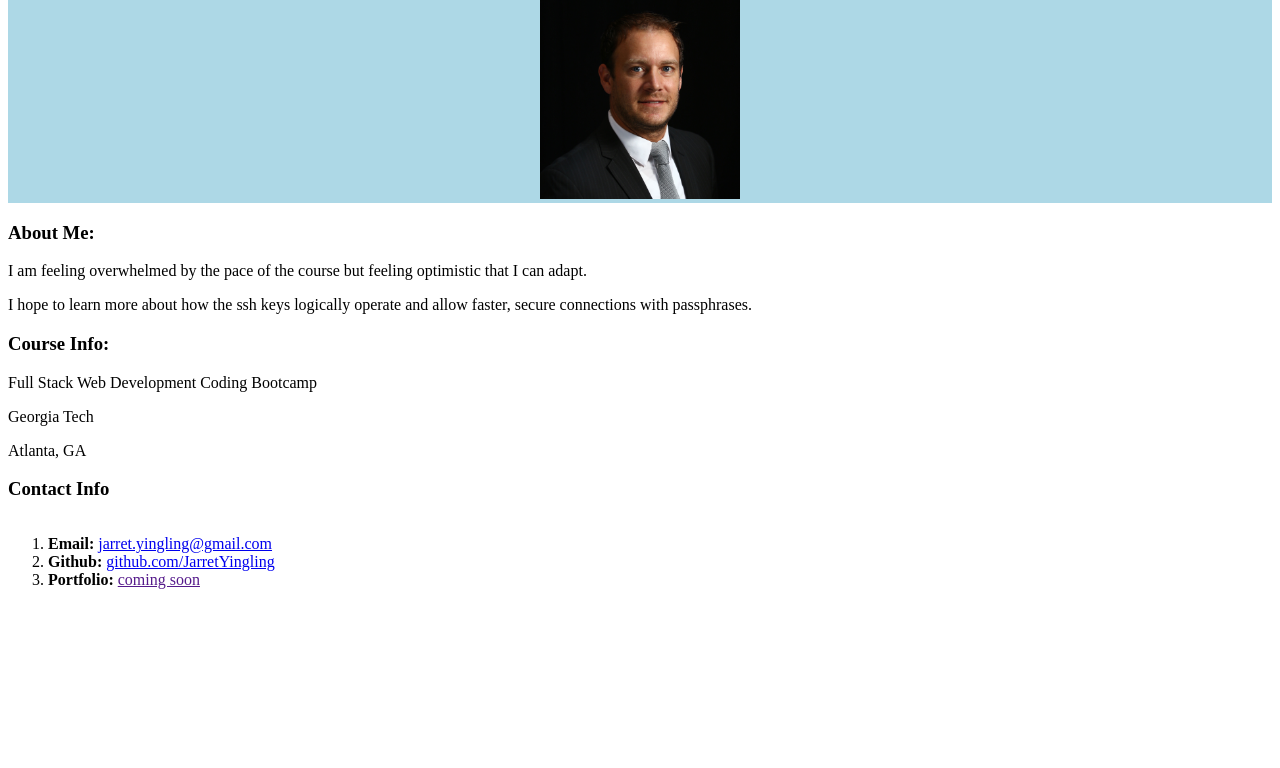
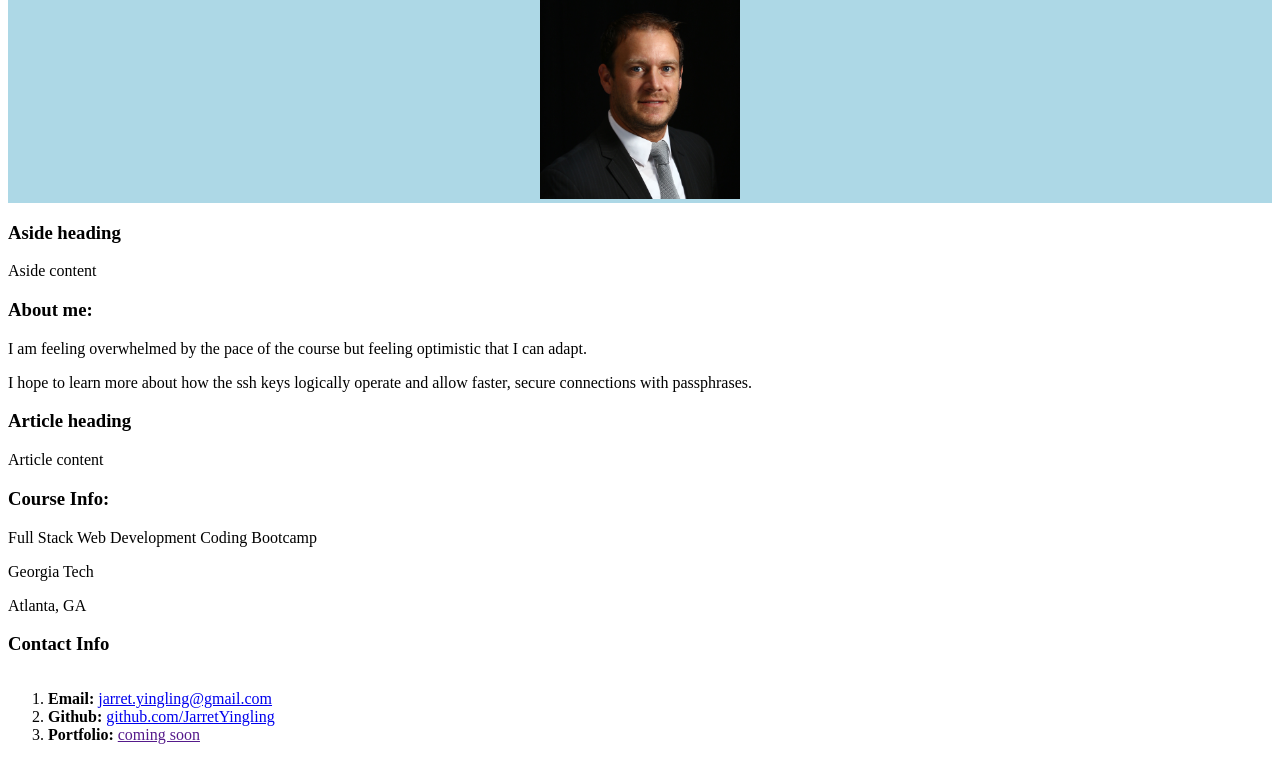
Before and after one commit to JarretYingling/test_github, a plain HTML site: page index.html in a window 1280 px wide. Shown: the part 128-896 px from the top of the page. Before the commit the page ends 800 px from the top, so only its background shows below. Drawn offline with Linux system fonts and the light colour scheme.

Commit message:
add html elements

```diff
--- a/index.html
+++ b/index.html
@@ -5,13 +5,14 @@
 	<head>
 		<meta charset="utf-8">
 		<meta name="viewport" content="width=device-width">
-		<link rel="stylesheet" href="css/style.css">
+		<link rel="stylesheet" type="text/css" href="css/style.css">
 		<title>Jarret Yingling - student bio</title>
 	</head>
 
 	<!-- body -->
 	<body>
 
+		<main>
 			<!-- header -->
 			<header>
 				<h1>Student Bio<h1>
@@ -19,14 +20,27 @@
 				<img src="image/JarretYingling.jpg" height="200" width="200" alt="Jarret Yingling">
 			</header>
 
-		<!-- article class -->
-		<article>
+			<!-- nav class -->
+			<nav>
+
+			</nav>
+
+			<!-- aside class -->
+			<aside>
+				<h3>Aside heading</h3>
+				<p>Aside content</p>
+			</aside>
 
 			<!-- section class about -->
 			<section class="about">
-				<h3>About Me:</h3>
+				<h3>About me:</h3>
 				<p>I am feeling overwhelmed by the pace of the course but feeling optimistic that I can adapt.</p>
 				<p>I hope to learn more about how the ssh keys logically operate and allow faster, secure connections with passphrases.</p>
+				<!-- article class -->
+				<article>
+					<h3>Article heading</h3>
+					<p>Article content</p>
+				</article>
 			</section>
 
 			<!-- section class location -->
@@ -47,7 +61,7 @@
 				</ol>
 			</section>
 
-		</article>
+		</main>
 		<!-- javascript link -->
 	</body>
 </html>
```
Lines whose indentation alone changed are shown as unchanged.
